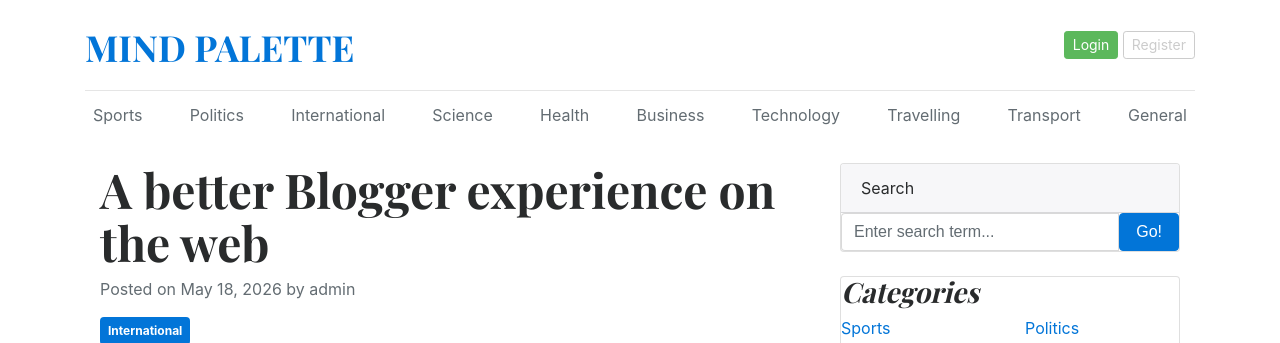
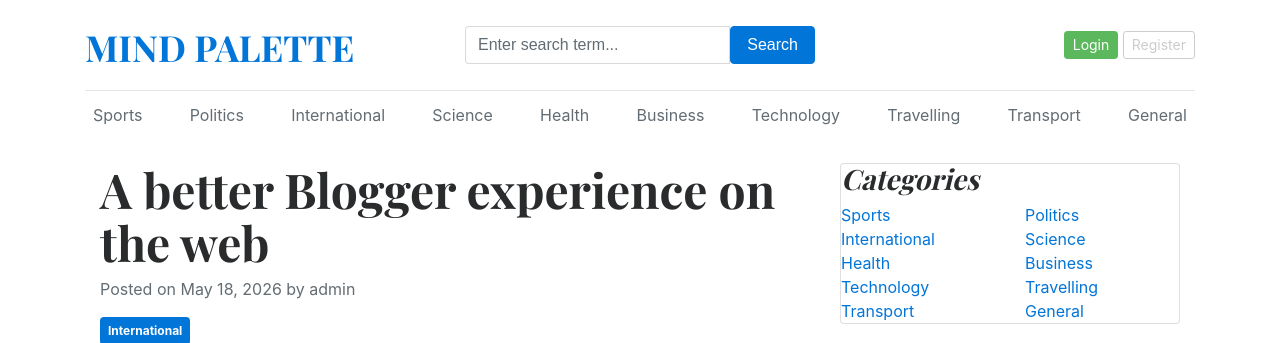
Before and after one commit to AhsanulHoqueRomman/MindPalette, a Django app: a page that uses templates/base.html in a window 1280 px wide. Shown: the top 343 px of the page. Run offline with Django 5.2, Linux system fonts and the light colour scheme; data comes from the database, SQL or seed files in the repository; both versions use the stored data as it was after the commit.

Commit message:
Implementing Search Feature by title,short description, blog body

```diff
--- a/MindPalette/settings.py
+++ b/MindPalette/settings.py
@@ -65,6 +65,7 @@ TEMPLATES = [
                 'django.contrib.auth.context_processors.auth',
                 'django.contrib.messages.context_processors.messages',
                 'blogs.context_processors.get_categories',
+                'blogs.context_processors.get_SocialLinks',
             ],
         },
     },
--- a/MindPalette/urls.py
+++ b/MindPalette/urls.py
@@ -26,5 +26,7 @@ urlpatterns = [
     path('', views.home, name='home'),
     path('category/', include('blogs.urls')),
     path('<slug:slug>/', Blogsview.blogs, name='blogs'),
+    #Search Endpoints
+    path('blogs/search/', Blogsview.search, name ='search'),
 
 ] + static(settings.MEDIA_URL , document_root = settings.MEDIA_ROOT )
--- a/blogs/context_processors.py
+++ b/blogs/context_processors.py
@@ -1,6 +1,11 @@
 from .models import Category
+from about.models import SocialLinks
 
 def get_categories(request):
     categories = Category.objects.all()
 
     return dict (categories=categories)
+
+def get_SocialLinks(request):
+    social_links = SocialLinks.objects.all()
+    return dict(social_links = social_links)
--- a/blogs/views.py
+++ b/blogs/views.py
@@ -1,6 +1,7 @@
 from django.shortcuts import render, get_object_or_404 , redirect
 from django.http import HttpResponse
 from .models import Blog , Category
+from django.db.models import Q
 
 # Create your views here.
 
@@ -33,3 +34,12 @@ def blogs(request, slug):
     }
 
     return render(request, 'blogs.html', context)
+
+def search(request):
+    keyword = request.GET.get('keyword')
+    blogs = Blog.objects.filter(Q(title__icontains = keyword) | Q(short_description__icontains = keyword) | Q(blog_body__icontains = keyword), status = 'Published')
+
+    context = {
+        'blogs' : blogs,
+    }
+    return render(request, 'search.html', context)
--- a/templates/base.html
+++ b/templates/base.html
@@ -17,8 +17,24 @@
     <div class="container">
       <header class="blog-header py-3">
         <div class="row flex-nowrap justify-content-between align-items-center">
-          <div class="col-8 pt-1">
+          <div class="col-4 pt-1">
             <a class="blog-header-logo text-dark" href="/">MIND PALETTE</a>
+          </div>
+          <div class="col-4">
+            <form action= "{% url "search" %}" method ="GET">
+              <div class="input-group">
+                <input type="text"
+                  class="form-control"
+                  name= "keyword"
+                  placeholder="Enter search term...">
+                <div class="input-group-append">
+                  <button class="btn btn-primary"
+                          type="submit">
+                          Search
+                  </button>
+                </div>
+              </div>
+            </form>
           </div>
           <div class="col-4 d-flex justify-content-end align-items-center">
             <a class="btn btn-sm btn-success" href="#">Login</a> &nbsp;
--- a/templates/blogs.html
+++ b/templates/blogs.html
@@ -36,26 +36,7 @@
         </div>
 
         <aside class="col-md-4">
-            <div class="card mb-4">
-                <div class="card-header">
-                    Search
-                </div>
-                <div class="card-body">
-                    <form>
-                        <div class="input-group">
-                            <input type="text"
-                                   class="form-control"
-                                   placeholder="Enter search term...">
-                            <div class="input-group-append">
-                                <button class="btn btn-primary"
-                                        type="submit">
-                                    Go!
-                                </button>
-                            </div>
-                        </div>
-                    </form>
-                </div>
-            </div>
+
      <!-- Categories -->
 
             <div class="card mb-4">
@@ -80,21 +61,16 @@
             </div>
 
             <!-- Follow Us -->
-            <div class="card mb-4">
-                <div class="card-body">
-                    <h3 class="font-italic">
-                        Follow Us
-                    </h3>
-                    <ol class="list-unstyled mb-0">
-                        <li>
-                            <a href="#">GitHub</a>
-                        </li>
-                        <li>
-                            <a href="#">LinkedIn</a>
-                        </li>
-                    </ol>
-                </div>
+            {% if social_links %}
+            <div class="p-3">
+            <h4 class="font-italic">Follow Us</h4>
+            <ol class="list-unstyled">
+                {% for i in social_links %}
+                <li><a href="{{ i.link }}" target="_blank">{{ i.platform }} </a></li>
+                {% endfor %}
+            </ol>
             </div>
+        {% endif %}
         </aside>
     </div>
 </main>
```
Also changed, not shown: templates/home.html (+7 -10 lines), templates/search.html (added, +8 -0 lines), db.sqlite3.
